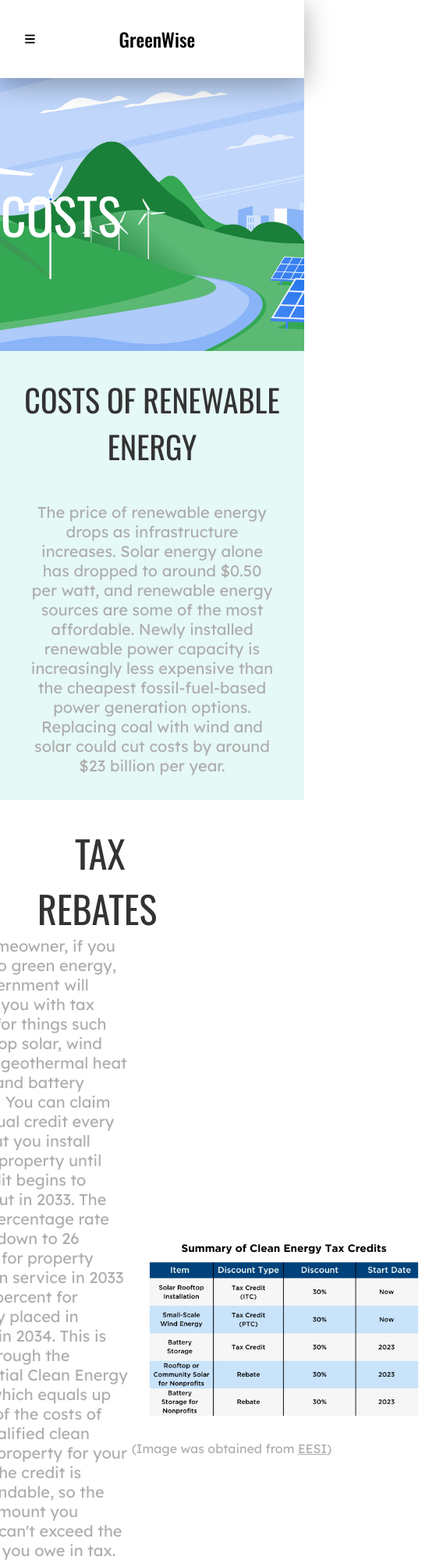
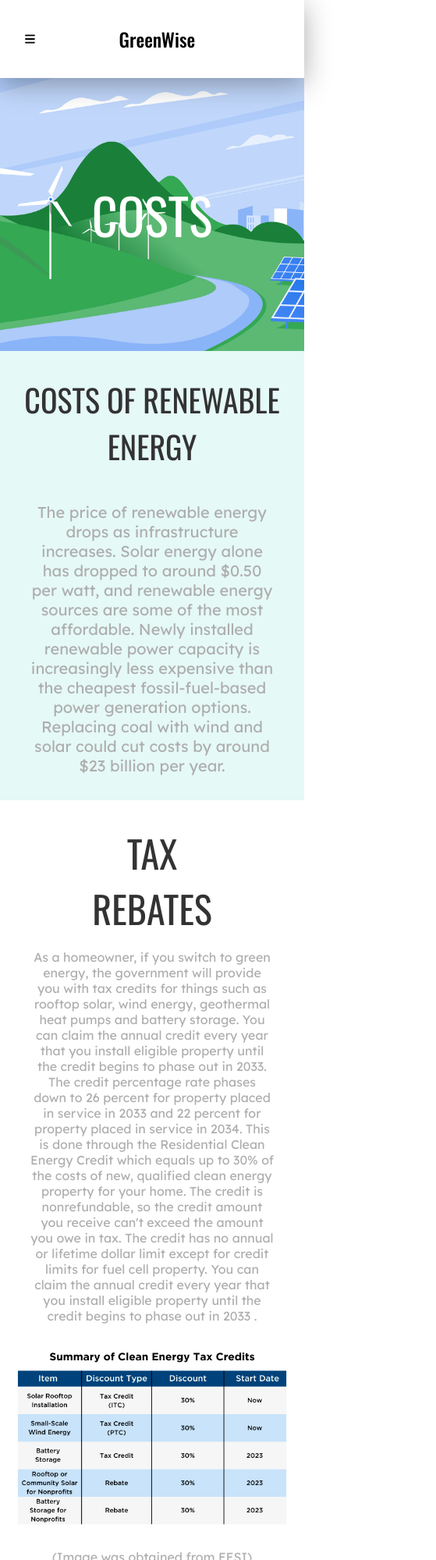
Before and after one commit to Srikark-17/greenwise, a React app: page /costs in a window 390 px wide. Shown: the top 2000 px of the page at 78% size, 559 px wide, since content can reach past the window. Built offline with nearby package versions, Linux system fonts and the light colour scheme.

Commit message:
mobile responsive behavior on costs page

```diff
--- a/src/Costs/Costs.css
+++ b/src/Costs/Costs.css
@@ -125,14 +125,22 @@
 }
 
 @media only screen and (max-width: 767px) {
-  .thirdTitlecosts {
+  .firstContainerCosts {
+    overflow: hidden;
+  }
+  .leftContainer {
+    width: 100vw !important;
+    flex-direction: row;
+    justify-content: center;
+  }
+  .thirdTitleCosts {
     text-align: center;
     align-self: center;
     padding-left: 0;
     margin-left: auto;
     margin-right: auto;
   }
-  .thirdContainercosts {
+  .thirdContainerCosts {
     flex-direction: column;
     display: flex;
     text-align: center;
@@ -140,9 +148,15 @@
     justify-content: center;
     padding-left: 0;
   }
+  .thirdDescriptionCosts {
+    font-size: 1rem !important;
+    width: 80vw !important;
+    margin-top: 2vh;
+  }
   .costImgContainer > img {
     width: 100vw;
     margin-left: auto;
+    margin-top: 3vh;
     margin-right: auto;
   }
   .wrap {
```
